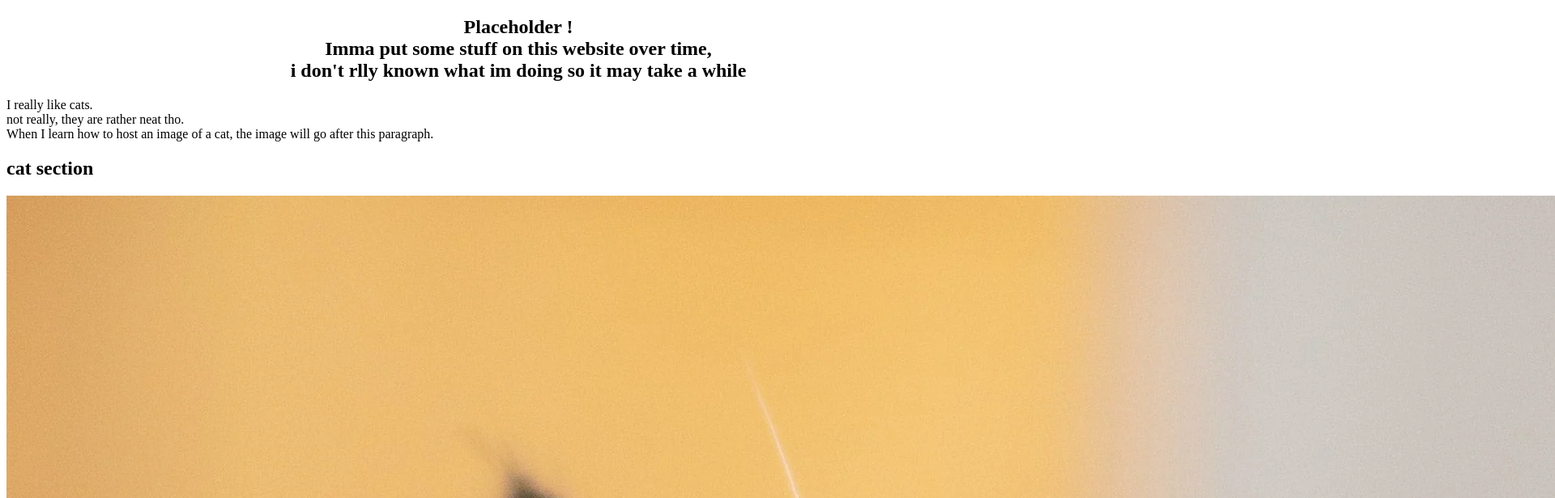
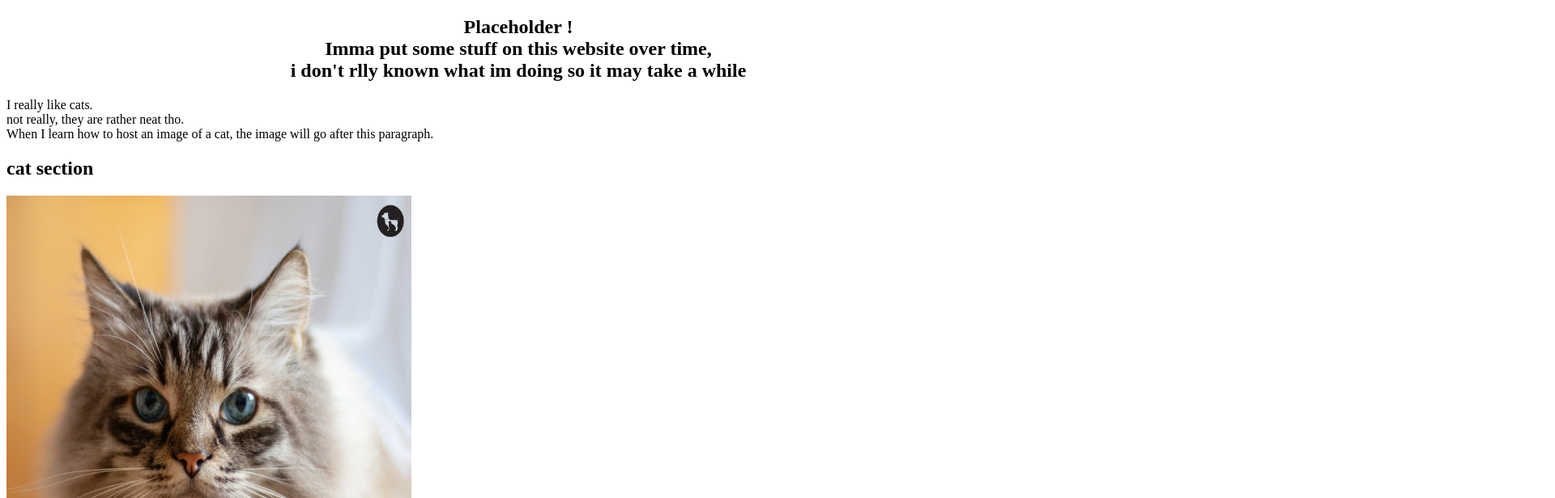
Before and after one commit to Immamakearllycoolwebsite/immamakearllycoolwebsite.github.io, a plain HTML site: page index.html in a window 1280 px wide. Shown: the top 616 px of the page at 81% size, 1920 px wide, since content can reach past the window. Drawn offline with Linux system fonts and the light colour scheme.

Commit message:
Update cat image source and dimensions in index.html

```diff
--- a/index.html
+++ b/index.html
@@ -27,7 +27,7 @@
             <section>
                 <h2>cat section
                 </h2>
-                <img src="Images/Randomcatimage.jpg" alt="There should be a cat here but there's not!">
+                <img src="/Images/Randomcatimage.jpg" width="500" height="600" alt="There should be a cat here but there's not!">
             </section>
     </body>
 </html>
```
